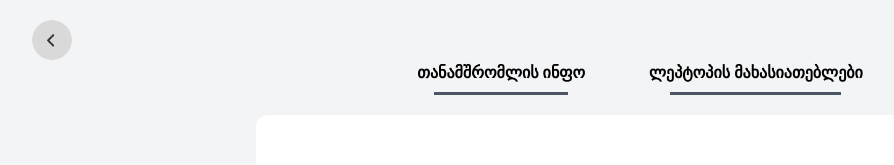
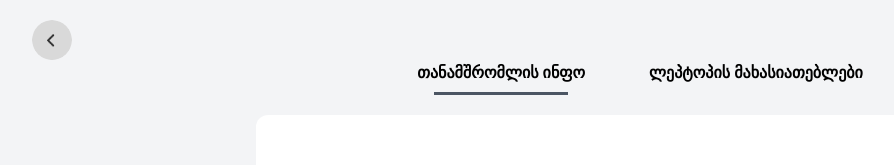
Before and after one commit to ibotchori/PCfy, a React (Create React App) app: page /employ-info in a window 1280 px wide. Shown: the top 165 px of the page, without its empty margins (0-894 px from the left). Built offline with nearby package versions, Linux system fonts and the light colour scheme.

Commit message:
style: create reusable PageTitle component

```diff
--- a/src/assets/index.js
+++ b/src/assets/index.js
@@ -3,3 +3,4 @@ export { default as LandingImageMob } from './images/LandingImageMob.png'
 export { default as Redberry } from './images/Redberry.png'
 export { default as Logo } from './images/Logo.png'
 export { default as GoBackIcon } from './images/GoBackIcon.png'
+export { default as BackArrow } from './images/BackArrow.png'
--- /dev/null
+++ b/src/components/PageTitle/PageTitle.jsx
@@ -0,0 +1,46 @@
+import { BackArrow } from 'assets'
+import React from 'react'
+import { useLocation } from 'react-router-dom'
+
+const PageTitle = () => {
+  const location = useLocation()
+  return (
+    <>
+      {/* Desktop */}
+      <div className='sm:block hidden'>
+        <div className='flex w-full justify-center gap-16 pb-5 font-semibold'>
+          <div>
+            <p>თანამშრომლის ინფო</p>
+            {location.pathname === '/employ-info' && (
+              <div className='w-[80%] bg-gray-600 h-[3px] m-auto mt-2 hidden sm:block'></div>
+            )}
+          </div>
+          <div>
+            <p>ლეპტოპის მახასიათებლები</p>
+            {location.pathname === '/laptop-info' && (
+              <div className='w-[80%] bg-gray-600 h-[3px] m-auto mt-2 hidden sm:block'></div>
+            )}
+          </div>
+        </div>
+      </div>
+      {/* Mobile */}
+      <div className='m-auto py-3 sm:hidden block mt-3 '>
+        <img
+          src={BackArrow}
+          alt='Back Arrow'
+          className='absolute left-0 pt-[6px] pl-5'
+        />
+        <p className='font-semibold text-[1rem] '>
+          {location.pathname === '/employ-info'
+            ? 'თანამშრომლის ინფო'
+            : 'ლეპტოპის მახასიათებლები'}
+        </p>
+        <p className='text-center text-gray-500 text-sm'>
+          {location.pathname === '/employ-info' ? '1/2' : '2/2'}
+        </p>
+      </div>
+    </>
+  )
+}
+
+export default PageTitle
--- a/src/components/index.js
+++ b/src/components/index.js
@@ -1,2 +1,4 @@
 export { default as Button } from './Buttons/Button'
+export { default as GoBackButton } from './Buttons/GoBackButton'
 export { default as MainLogo } from './MainLogo/MainLogo'
+export { default as PageTitle } from './PageTitle/PageTitle'
--- a/src/pages/EmployeeInfo/EmployeeInfo.jsx
+++ b/src/pages/EmployeeInfo/EmployeeInfo.jsx
@@ -1,5 +1,4 @@
-import { MainLogo } from 'components'
-import GoBackButton from 'components/Buttons/GoBackButton'
+import { GoBackButton, MainLogo, PageTitle } from 'components'
 import React from 'react'
 
 const EmployeeInfo = () => {
@@ -8,16 +7,7 @@ const EmployeeInfo = () => {
       {/* Go Back Button */}
       <GoBackButton />
       {/* Title */}
-      <div className='flex w-full justify-center gap-16 pb-5 font-semibold '>
-        <div>
-          <p className=''>თანამშრომლის ინფო</p>
-          <div className='w-[80%] bg-gray-600 h-[3px] m-auto mt-2'></div>
-        </div>
-        <div>
-          <p>ლეპტოპის მახასიათებლები</p>
-          <div className='w-[80%] bg-gray-600 h-[3px] m-auto mt-2'></div>
-        </div>
-      </div>
+      <PageTitle />
       {/* Main Content */}
       <div className='flex justify-center h-full'>
         <form className=' w-full sm:w-[60%]  bg-white rounded-xl '></form>
```
Also changed, not shown: src/assets/images/BackArrow.png (added).
